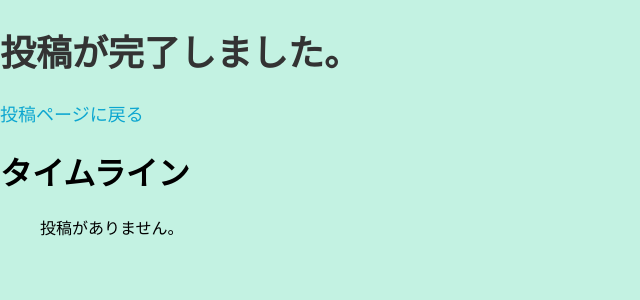
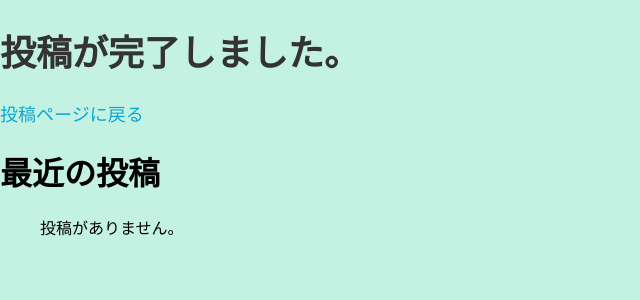
Before and after one commit to morison9517/HENRO-2024-dev-camp, a Django app: page /nikki/comp in a window 1280 px wide. Shown: the top 300 px of the page, without its empty margins (0-640 px from the left). Run offline with Django 5.2, Linux system fonts and the light colour scheme; data that the repository does not hold is empty.

Commit message:
add-timeline2

```diff
--- a/nikki/templates/nikki/comp.html
+++ b/nikki/templates/nikki/comp.html
@@ -35,7 +35,7 @@
             </a>
         </div>
         <div id="header">
-            <h1>タイムライン</h1>
+            <h1>最近の投稿</h1>
         </div>
         <!-- タイムラインの表示 -->
         <ul>
@@ -45,6 +45,7 @@
                     <p>{{ entry.content }}</p>
                     <p><small>{{ entry.created_at }}</small></p>
                 </li>
+                <hr>
             {% empty %}
                 <p>投稿がありません。</p>
             {% endfor %}
```
